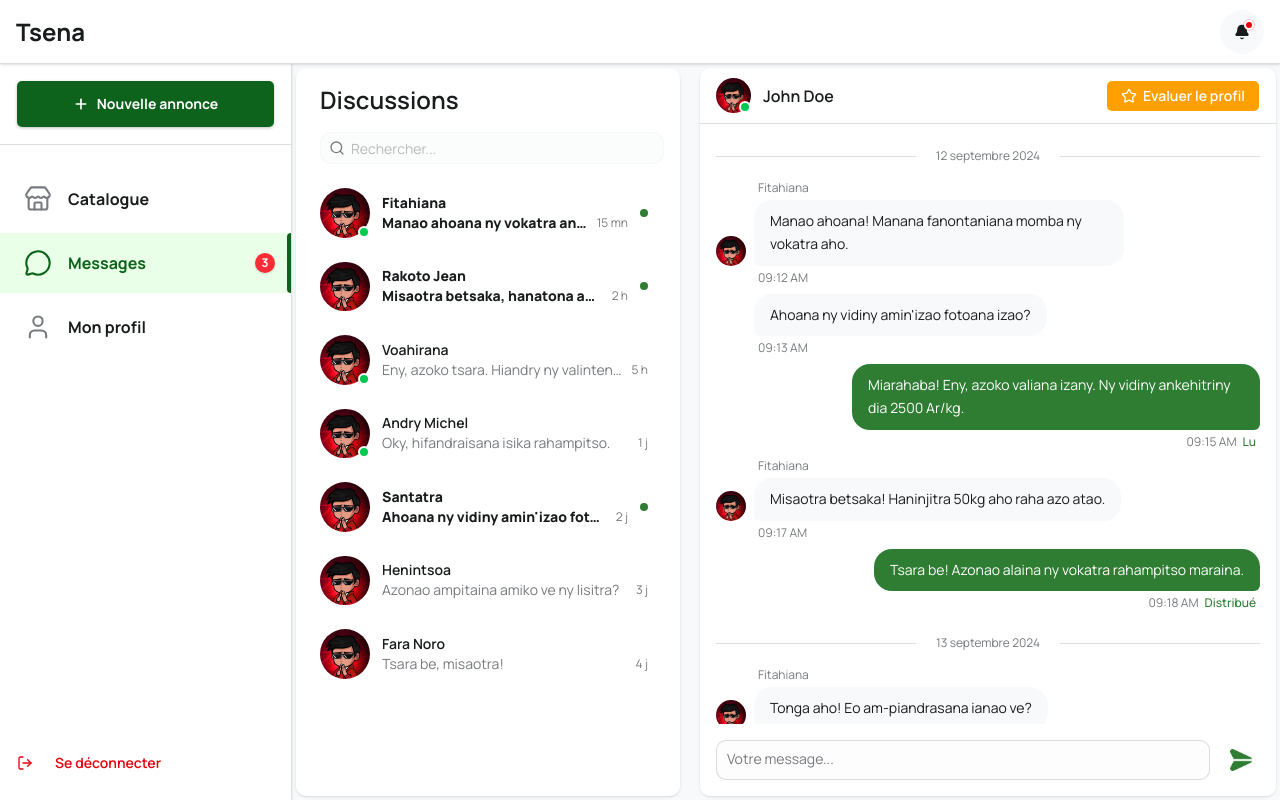
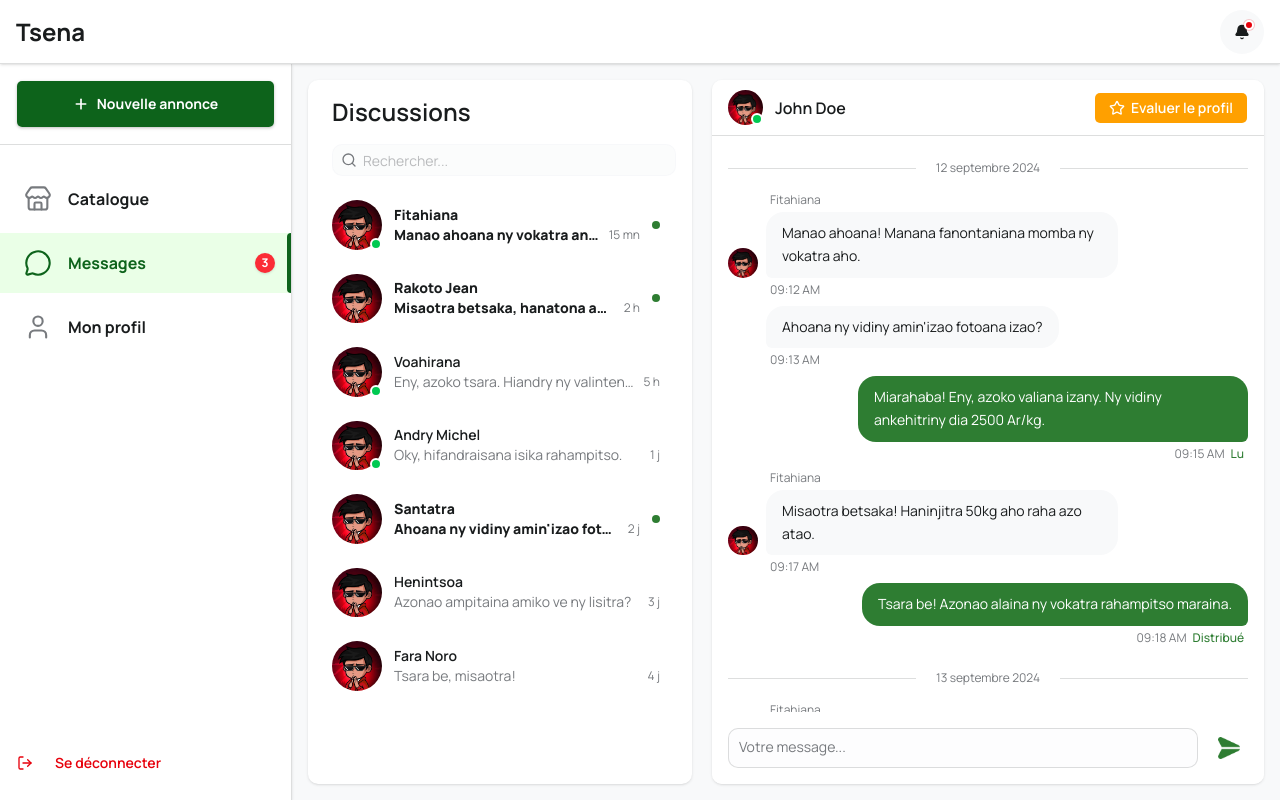
Before and after one commit to aintsoa00arison/front-ihm-agriconnect, a Next.js app: page /c/messages in a window 1280 px wide. Built offline with nearby package versions, Linux system fonts and the light colour scheme.

Commit message:
refactor : message container padding

```diff
--- a/app/c/messages/page.tsx
+++ b/app/c/messages/page.tsx
@@ -11,7 +11,7 @@ import { SearchIcon } from "lucide-react";
 
 function page() {
   return (
-    <div className="flex gap-5 h-full overflow-hidden p-1">
+    <div className="flex gap-5 h-full overflow-hidden p-4">
       <aside className="w-sm rounded-lg bg-white shadow-sm p-4 px-2 pr-0 flex flex-col min-h-0 shrink-0">
         <div className="mb-4 shrink-0 px-4">
           <h2 className="text-2xl font-semibold mb-4">Discussions</h2>
--- a/app/f/messages/page.tsx
+++ b/app/f/messages/page.tsx
@@ -11,7 +11,7 @@ import { SearchIcon } from "lucide-react";
 
 function page() {
   return (
-    <div className="flex gap-5 h-full overflow-hidden p-1">
+    <div className="flex gap-5 h-full overflow-hidden p-4">
       <aside className="w-sm rounded-lg bg-white shadow-sm p-4 px-2 pr-0 flex flex-col min-h-0 shrink-0">
         <div className="mb-4 shrink-0 px-4">
           <h2 className="text-2xl font-semibold mb-4">Discussions</h2>
```
Also changed, not shown: 1 other file (tests, documents, lock files or other folders).
